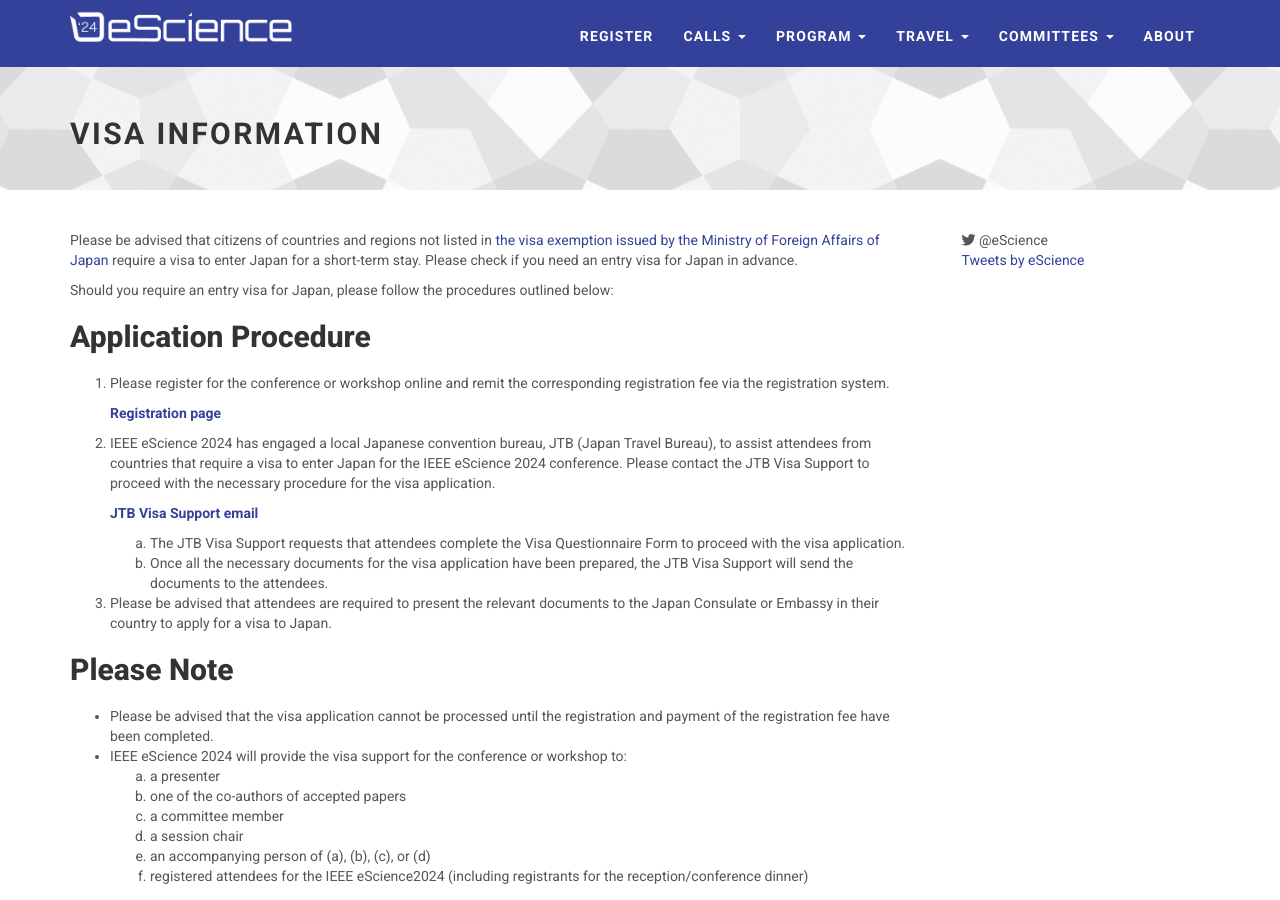
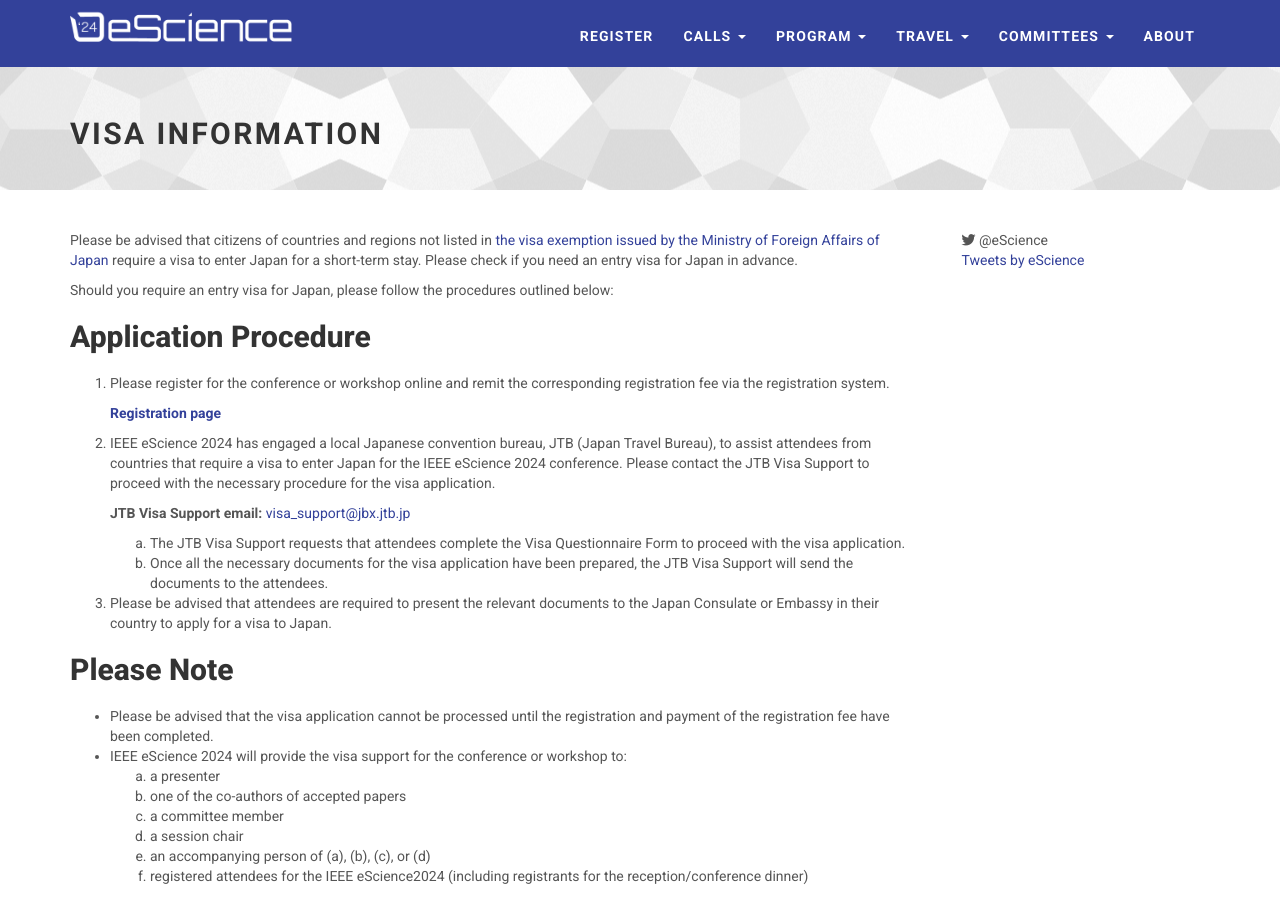
Before and after one commit to escience-conference/2024, a Jekyll site: the page built from visa.html, in a window 1280 px wide and 900 px high. Built offline with Jekyll 4.4.1, drawn with Linux system fonts in a browser that asks for light colours; nearby versions of some CDN libraries; comment, search, counter and statistics services are not loaded.

Commit message:
visa information update

```diff
--- a/registration.html
+++ b/registration.html
@@ -30,7 +30,7 @@ title: Registration
         <td style="text-align: center;">
             <h4>Create Account</h4>
             <p>Create an <u>AMARYS</u> account</p>
-            <p><a href="https://amarys-jtb.jp/amarys/Default.aspx">New Registration&raquo;</a></p>
+            <p><a href="https://amarys-jtb.jp/escience-2024/" target="_blank">New Registration&raquo;</a></p>
         </td>
         <td style="text-align: center;">
             <h4>Verify  e-mail</h4>
--- a/visa.html
+++ b/visa.html
@@ -24,7 +24,7 @@ title: Visa Information
     <li>
         <p>Please register for the conference or workshop online and remit the corresponding registration fee via the registration system.</p>
         <p>
-          <a href="http://www.escience-conference.org/2024/registration" target="_blank" style="font-weight: bold;">Registration page</a>
+          <a href="{{ site.baseurl }}/registration" target="_blank" style="font-weight: bold;">Registration page</a>
         </p>
     </li>
     <li>
@@ -33,7 +33,7 @@ title: Visa Information
             that require a visa to enter Japan for the IEEE eScience 2024 conference. Please contact the JTB Visa Support to proceed with the
             necessary procedure for the visa application.
         </p>
-        <p><b><a href="mailto:visa_support@jbx.jtb.jp">JTB Visa Support email</a></b></p>
+        <p><b>JTB Visa Support email:</b> <a href="mailto:visa_support@jbx.jtb.jp">visa_support@jbx.jtb.jp</a></p>
         <ol type="a">
             <li>The JTB Visa Support requests that attendees complete the Visa Questionnaire Form to proceed with the visa application.</li>
             <li>Once all the necessary documents for the visa application have been prepared, the JTB Visa Support will send the documents to the attendees.</li>
```
